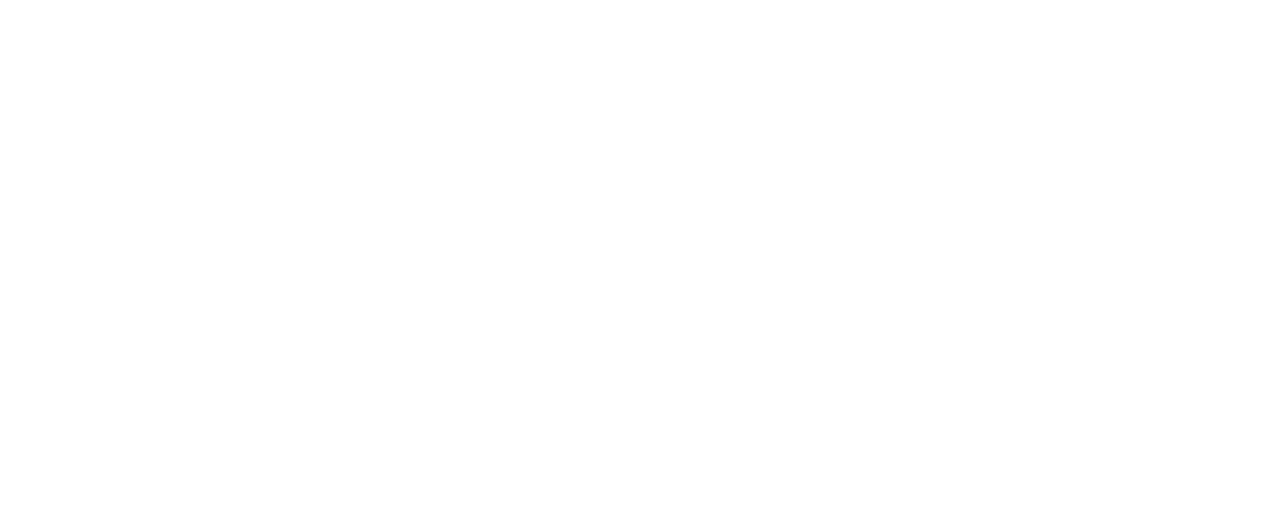
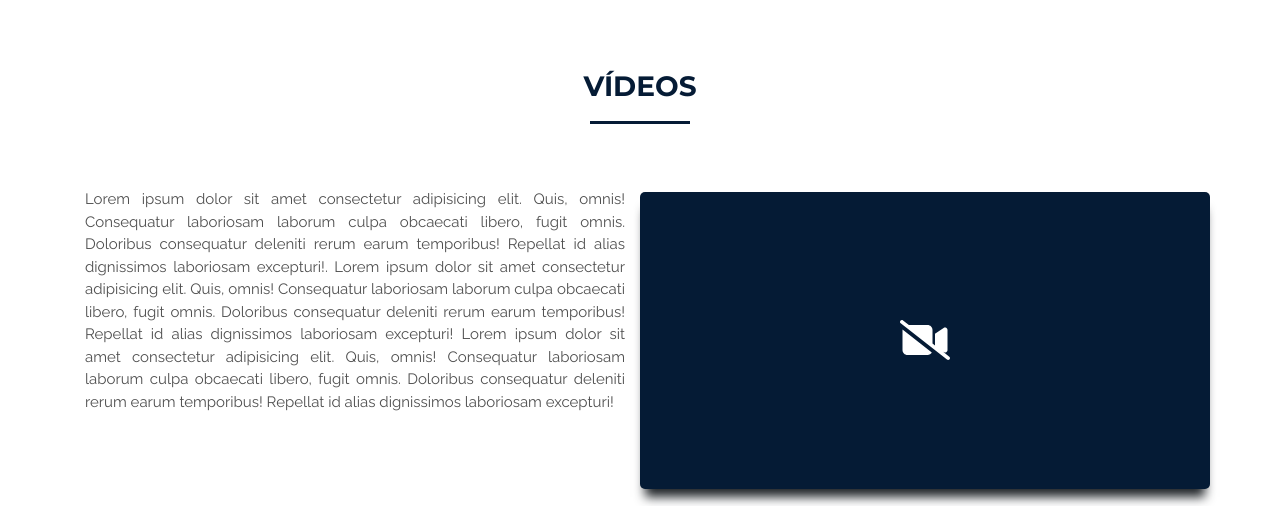
Before and after one commit to wilker22/site_react, a React (Create React App) app: page / in a window 1280 px wide. Shown: the part 3501-4007 px from the top of the page. Before the commit the page ends 3491 px from the top, so only its background shows below. Built offline with nearby package versions, Linux system fonts and the light colour scheme; a web font is replaced by a local one.

Commit message:
seção vídeo aula 290

```diff
--- a/src/App.js
+++ b/src/App.js
@@ -6,6 +6,7 @@
 import Summary from "./components/Summary/Summary";
 import RecentProject from "./components/RecentProject/RecentProject";
 import Courses from "./components/Courses/Courses";
+import Video from "./components/Video/Video";
 
 
 
@@ -19,6 +20,7 @@
       <Summary />
       <RecentProject />
       <Courses />
+      <Video />
     </div>
   );
 }
--- a/src/assets/css/custom.css
+++ b/src/assets/css/custom.css
@@ -207,3 +207,14 @@
 .courseViewMore:hover{
     text-decoration: none;
 }
+
+.videoCard{
+    box-shadow: 0 13px 10px -5px;
+    padding:8rem  3rem 8rem 3rem;
+    background-color: #051b35;
+    margin: 20px auto;
+    border-radius: 5px;
+}
+.videText{
+    margin-top: 2%;
+}
--- /dev/null
+++ b/src/components/Video/Video.jsx
@@ -0,0 +1,69 @@
+import { faVideoSlash } from '@fortawesome/free-solid-svg-icons'
+import { FontAwesomeIcon } from '@fortawesome/react-fontawesome'
+import React, { Component, Fragment } from 'react'
+import { Button, Col, Container, Modal, Row } from 'react-bootstrap'
+
+class Video extends Component {
+
+    constructor(){
+        super();
+        this.state={
+            show:false
+        }
+    }
+
+    modalClose = () => this.setState({show:false})
+    modalOpen = () => this.setState({show:true})
+
+    render() {
+        return (
+            <Fragment>
+
+                <Container className='text-center'>
+                    <h1 className='serviceMainTitle'>VÍDEOS</h1>
+                    <div className='bottom'></div>
+                    <Row>
+                        <Col lg={6} md={6} sm={12} className='videoText'>
+                            <p className='serviceDescription text-justify'>Lorem ipsum dolor sit amet consectetur adipisicing elit.
+                                Quis, omnis! Consequatur laboriosam laborum culpa obcaecati
+                                libero, fugit omnis. Doloribus consequatur deleniti rerum
+                                earum temporibus! Repellat id alias dignissimos laboriosam
+                                excepturi!.
+                                Lorem ipsum dolor sit amet consectetur adipisicing elit.
+                                Quis, omnis! Consequatur laboriosam laborum culpa obcaecati
+                                libero, fugit omnis. Doloribus consequatur deleniti rerum
+                                earum temporibus! Repellat id alias dignissimos laboriosam
+                                excepturi!
+                                Lorem ipsum dolor sit amet consectetur adipisicing elit.
+                                Quis, omnis! Consequatur laboriosam laborum culpa obcaecati
+                                libero, fugit omnis. Doloribus consequatur deleniti rerum
+                                earum temporibus! Repellat id alias dignissimos laboriosam
+                                excepturi!
+                            </p>
+                        </Col>
+
+                        <Col lg={6} md={6} sm={12} className='videoCard'>
+                            <FontAwesomeIcon onClick={this.modalOpen} className="iconProject" icon={faVideoSlash} />
+                        </Col>
+                    </Row>
+                </Container>
+
+                <Modal show={this.state.show} onHide={this.modalClose}>
+                    <Modal.Header closeButton>
+                        <Modal.Title>Modal heading</Modal.Title>
+                    </Modal.Header>
+                    <Modal.Body>Woohoo, you are reading this text in a modal!</Modal.Body>
+                    <Modal.Footer>
+                        <Button variant="secondary" onClick={this.modalClose}>
+                            Close
+                        </Button>
+
+                    </Modal.Footer>
+                </Modal>
+
+            </Fragment>
+        )
+    }
+}
+
+export default Video
```
Also changed, not shown: 1 other file (tests, documents, lock files or other folders).
